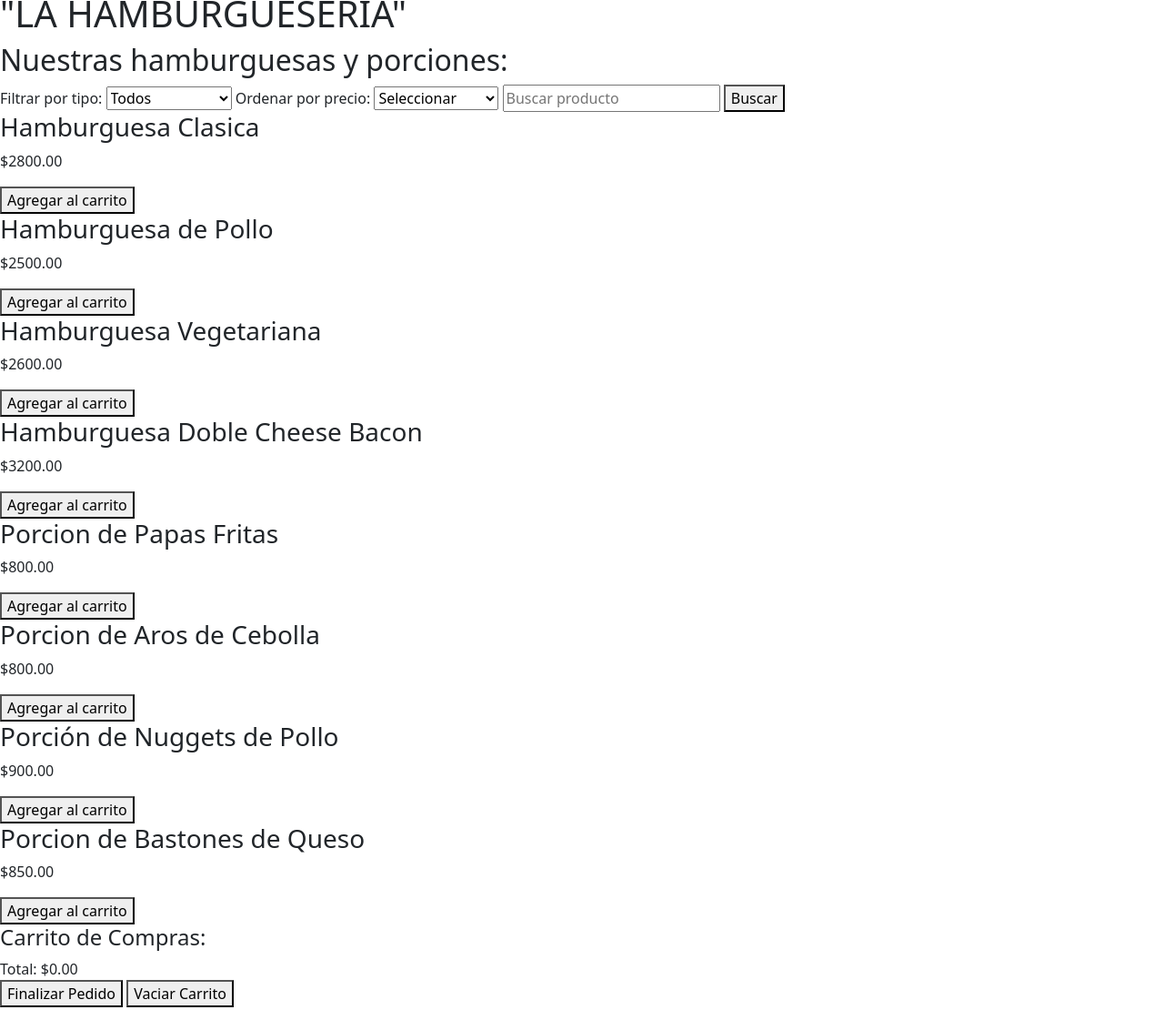
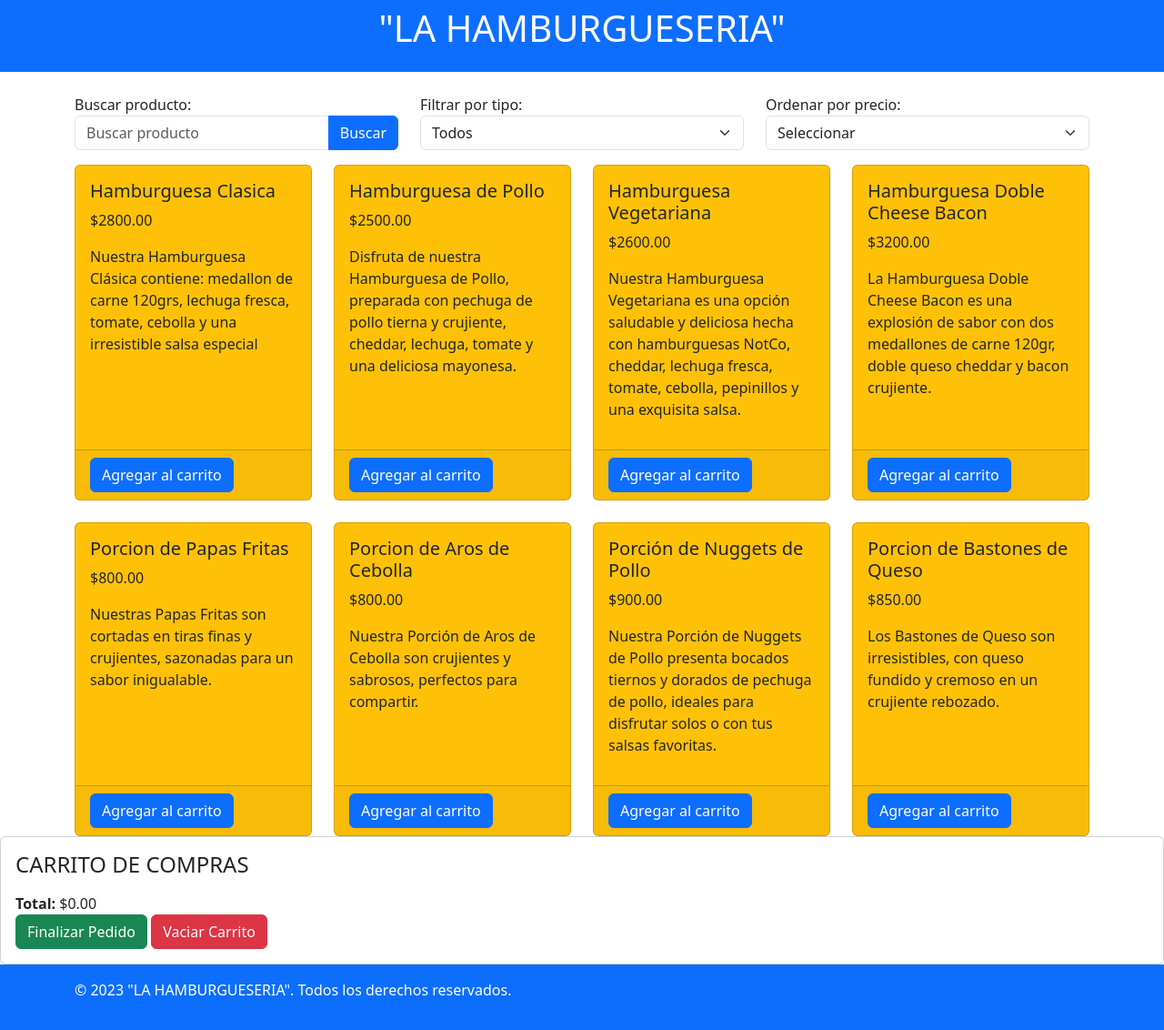
Before and after one commit to AgustinBertin/ProyectoFinal-BERTIN-Javascript, a plain HTML site: page index.html in a window 1280 px wide. Shown: the part 9-1141 px from the top of the page at 91% size. Before the commit the page ends 1116 px from the top, so only its background shows below. Drawn offline with nearby package versions, Linux system fonts and the light colour scheme; some packages are replaced by stand-ins of ours; a script that the page names is missing.

Commit message:
FINALIZANDO PROYECTO FINAL

```diff
--- a/db/productos.json
+++ b/db/productos.json
@@ -2,41 +2,49 @@
   {
     "nombre": "Hamburguesa Clasica",
     "tipo": "hamburguesas",
-    "precio": 2800
+    "precio": 2800,
+    "descripcion": "Nuestra Hamburguesa Clásica contiene: medallon de carne 120grs, lechuga fresca, tomate, cebolla y una irresistible salsa especial"
   },
   {
     "nombre": "Hamburguesa de Pollo",
     "tipo": "hamburguesas",
-    "precio": 2500
+    "precio": 2500,
+    "descripcion": "Disfruta de nuestra Hamburguesa de Pollo, preparada con pechuga de pollo tierna y crujiente, cheddar, lechuga, tomate y una deliciosa mayonesa."
   },
   {
     "nombre": "Hamburguesa Vegetariana",
     "tipo": "hamburguesas",
-    "precio": 2600
+    "precio": 2600,
+    "descripcion": "Nuestra Hamburguesa Vegetariana es una opción saludable y deliciosa hecha con hamburguesas NotCo, cheddar, lechuga fresca, tomate, cebolla, pepinillos y una exquisita salsa."
   },
   {
     "nombre": "Hamburguesa Doble Cheese Bacon",
     "tipo": "hamburguesas",
-    "precio": 3200
+    "precio": 3200,
+    "descripcion": "La Hamburguesa Doble Cheese Bacon es una explosión de sabor con dos medallones de carne 120gr, doble queso cheddar y bacon crujiente."
   },
   {
     "nombre": "Porcion de Papas Fritas",
     "tipo": "porciones",
-    "precio": 800
+    "precio": 800,
+    "descripcion": "Nuestras Papas Fritas son cortadas en tiras finas y crujientes, sazonadas para un sabor inigualable."
   },
   {
     "nombre": "Porcion de Aros de Cebolla",
     "tipo": "porciones",
-    "precio": 800
+    "precio": 800,
+    "descripcion": "Nuestra Porción de Aros de Cebolla son crujientes y sabrosos, perfectos para compartir."
   },
   {
     "nombre": "Porción de Nuggets de Pollo",
     "tipo": "porciones",
-    "precio": 900
+    "precio": 900,
+    "descripcion": "Nuestra Porción de Nuggets de Pollo presenta bocados tiernos y dorados de pechuga de pollo, ideales para disfrutar solos o con tus salsas favoritas."
   },
   {
     "nombre": "Porcion de Bastones de Queso",
     "tipo": "porciones",
-    "precio": 850
+    "precio": 850,
+    "descripcion": "Los Bastones de Queso son irresistibles, con queso fundido y cremoso en un crujiente rebozado."
   }
 ]
--- a/index.html
+++ b/index.html
@@ -3,41 +3,86 @@
   <head>
     <meta charset="UTF-8" />
     <meta name="viewport" content="width=device-width, initial-scale=1.0" />
-    <link rel="stylesheet" href="https://cdn.jsdelivr.net/npm/bootstrap@5.3.1/dist/css/bootstrap.min.css">
-    <title>Carrito de Compras</title>
+    <link
+      rel="stylesheet"
+      href="https://cdn.jsdelivr.net/npm/bootstrap@5.3.1/dist/css/bootstrap.min.css"
+    />
+    <title>"LA HAMBURGUESERIA"</title>
   </head>
   <body>
-    <h1>"LA HAMBURGUESERIA"</h1>
-    <div>
-      <h2>Nuestras hamburguesas y porciones:</h2>
-      <div>
+    <header class="bg-primary py-3 text-center">
+      <div class="container">
+        <div class="row">
+          <div class="col-12">
+            <h1 class="text-white">"LA HAMBURGUESERIA"</h1>
+          </div>
+        </div>
+      </div>
+    </header>
+    <div class="container mt-4">
+      <div class="row">
+        <!-- Elemento de búsqueda -->
+        <div class="col-md-4 mb-3">
+          <label for="busquedaProducto">Buscar producto:</label>
+          <div class="input-group">
+            <input
+              type="text"
+              id="busquedaProducto"
+              class="form-control"
+              placeholder="Buscar producto"
+            />
+            <button id="buscarButton" class="btn btn-primary" type="button">
+              Buscar
+            </button>
+          </div>
+        </div>
+
+        <!-- Elemento de filtro por tipo -->
+        <div class="col-md-4 mb-3">
           <label for="filtroTipo">Filtrar por tipo:</label>
-        <select id="filtroTipo">
+          <select id="filtroTipo" class="form-select">
             <option value="todos">Todos</option>
             <option value="hamburguesas">Hamburguesas</option>
             <option value="porciones">Porciones</option>
           </select>
+        </div>
+
+        <!-- Elemento de orden -->
+        <div class="col-md-4 mb-3">
           <label for="ordenPrecio">Ordenar por precio:</label>
-        <select id="ordenPrecio">
+          <select id="ordenPrecio" class="form-select">
+            <option value="" selected>Seleccionar</option>
             <option value="ascendente">Menor a Mayor</option>
             <option value="descendente">Mayor a Menor</option>
           </select>
-        <input
-          type="text"
-          id="busquedaProducto"
-          placeholder="Buscar producto"
-        />
-        <button id="buscarButton">Buscar</button>
+        </div>
       </div>
       <div id="productosContainer"></div>
     </div>
-    <div>
-      <h4>Carrito de Compras:</h4>
-      <div id="carritoContainer"></div>
+    <div class="card">
+      <div class="card-body">
+        <h4 class="card-title">CARRITO DE COMPRAS</h4>
+        <div id="carritoContainer" class="mb-3"></div>
         <div id="totalContainer"></div>
-      <button id="finalizarPedidoButton">Finalizar Pedido</button>
-      <button id="vaciarCarritoButton">Vaciar Carrito</button>
+        <button id="finalizarPedidoButton" class="btn btn-success">
+          Finalizar Pedido
+        </button>
+        <button id="vaciarCarritoButton" class="btn btn-danger">
+          Vaciar Carrito
+        </button>
       </div>
+    </div>
+    <footer class="bg-primary py-3">
+      <div class="container">
+        <div class="row">
+          <div class="col-12 text-white">
+            <p>
+              &copy; 2023 "LA HAMBURGUESERIA". Todos los derechos reservados.
+            </p>
+          </div>
+        </div>
+      </div>
+    </footer>
     <script src="https://cdn.jsdelivr.net/npm/sweetalert2@11"></script>
     <script src="./main.js"></script>
   </body>
--- a/main.js
+++ b/main.js
@@ -19,59 +19,47 @@ function guardarCarrito() {
   localStorage.setItem("carrito", JSON.stringify(carrito));
 }
 
-const actualizarCarrito = () => {
-  carritoContainer.innerHTML = "";
-  let total = 0;
-
-  carrito.forEach(({ producto, cantidad }) => {
-    const carritoItem = document.createElement("div");
-    carritoItem.className = "carrito-item";
-
-    const carritoTexto = document.createElement("p");
-    carritoTexto.innerText = `${producto.nombre} x${cantidad}`;
-    carritoItem.appendChild(carritoTexto);
-
-    const btnEliminar = document.createElement("button");
-    btnEliminar.innerText = "Eliminar Producto";
-    btnEliminar.addEventListener("click", () => {
-      carrito = carrito.filter(
-        (item) => item.producto.nombre !== producto.nombre
-      );
-      actualizarCarrito();
-      guardarCarrito();
-    });
-    carritoItem.appendChild(btnEliminar);
-
-    const btnRestar = document.createElement("button");
-    btnRestar.innerText = "-";
-    btnRestar.addEventListener("click", () => {
-      if (cantidad > 1) {
-        carrito.find((item) => item.producto.nombre === producto.nombre)
-          .cantidad--;
+// Función para eliminar un producto del carrito
+function eliminarProducto(nombreProducto) {
+  carrito = carrito.filter((item) => item.producto.nombre !== nombreProducto);
   actualizarCarrito();
   guardarCarrito();
 }
-    });
-    carritoItem.appendChild(btnRestar);
 
-    const cantidadProducto = document.createElement("span");
-    cantidadProducto.innerText = cantidad;
-
-    const btnSumar = document.createElement("button");
-    btnSumar.innerText = "+";
-    btnSumar.addEventListener("click", () => {
-      carrito.find((item) => item.producto.nombre === producto.nombre)
-        .cantidad++;
+// Función para restar la cantidad de un producto en el carrito
+function restarProducto(nombreProducto, cantidadActual) {
+  if (cantidadActual > 1) {
+    carrito.find((item) => item.producto.nombre === nombreProducto).cantidad--;
     actualizarCarrito();
     guardarCarrito();
-    });
-    carritoItem.appendChild(btnSumar);
+  }
+}
 
-    carritoContainer.appendChild(carritoItem);
+// Función para sumar la cantidad de un producto en el carrito
+function sumarProducto(nombreProducto, cantidadActual) {
+  carrito.find((item) => item.producto.nombre === nombreProducto).cantidad++;
+  actualizarCarrito();
+  guardarCarrito();
+}
+
+const actualizarCarrito = () => {
+  let total = 0;
+  let carritoHTML = "";
+
+  carrito.forEach(({ producto, cantidad }) => {
+    carritoHTML += `
+      <div class="carrito-item mb-2">
+        <p class="mb-0"><strong>${producto.nombre}</strong> x${cantidad}</p>
+        <button class="btn btn-danger btn-sm me-2" onclick="eliminarProducto('${producto.nombre}')">Eliminar Producto</button>
+        <button class="btn btn-primary btn-sm me-2" onclick="restarProducto('${producto.nombre}', ${cantidad})">-</button>
+        <button class="btn btn-primary btn-sm" onclick="sumarProducto('${producto.nombre}', ${cantidad})">+</button>
+      </div>
+    `;
     total += producto.precio * cantidad;
   });
 
-  totalContainer.innerText = `Total: $${total.toFixed(2)}`;
+  carritoContainer.innerHTML = carritoHTML;
+  totalContainer.innerHTML = `<strong>Total:</strong> $${total.toFixed(2)}`;
 };
 
 const agregarProducto = (producto) => {
@@ -150,19 +138,33 @@ const buscarProductosPorNombre = (nombre, tipoSeleccionado) => {
 const mostrarProductos = (productosMostrados) => {
   productosContainer.innerHTML = "";
 
+  const cardContainer = document.createElement("div");
+  cardContainer.className = "row row-cols-2 row-cols-md-4 g-4"; // Agrega clases de Bootstrap para la cuadrícula
+
   productosMostrados.forEach((producto) => {
-    productosContainer.innerHTML += `
-      <div class="producto-container">
-        <h3>${producto.nombre}</h3>
-        <p>$${producto.precio.toFixed(2)}</p>
-        <button class="agregar-button" data-producto="${
+    const card = document.createElement("div");
+    card.className = "col"; // Agrega clase de Bootstrap para columnas
+
+    card.innerHTML = `
+      <div class="card bg-warning mb-3 h-100"> <!-- Agrega la clase "h-100" para igualar el largo -->
+        <div class="card-body">
+          <h5 class="card-title">${producto.nombre}</h5>
+          <p class="card-text">$${producto.precio.toFixed(2)}</p>
+          <p class="card-text">${
+            producto.descripcion
+          }</p> <!-- Agrega la descripción del producto -->
+        </div>
+        <div class="card-footer">
+          <button class="btn btn-primary agregar-button" data-producto="${
             producto.nombre
           }">Agregar al carrito</button>
         </div>
+      </div>
     `;
-  });
 
-  const agregarButtons = document.querySelectorAll(".agregar-button");
+    cardContainer.appendChild(card);
+
+    const agregarButtons = card.querySelectorAll(".agregar-button");
     agregarButtons.forEach((button) => {
       button.addEventListener("click", (event) => {
         const nombreProducto = event.target.getAttribute("data-producto");
@@ -172,17 +174,16 @@ const mostrarProductos = (productosMostrados) => {
         agregarProducto(productoSeleccionado);
       });
     });
+  });
+  productosContainer.appendChild(cardContainer);
 };
 
 // Carga de productos desde el archivo JSON
 fetch("./db/productos.json")
   .then((resp) => resp.json())
   .then((data) => {
-    // Aquí puedes trabajar con los productos obtenidos, por ejemplo, mostrarlos en la página
     console.log(data);
-    // Asigna los productos a la variable 'productos'
     productos = data;
-    // Luego, llama a mostrarProductos para mostrarlos en la página
     mostrarProductos(productos);
   })
   .catch((error) => {
```
Lines whose indentation alone changed are shown as unchanged.
